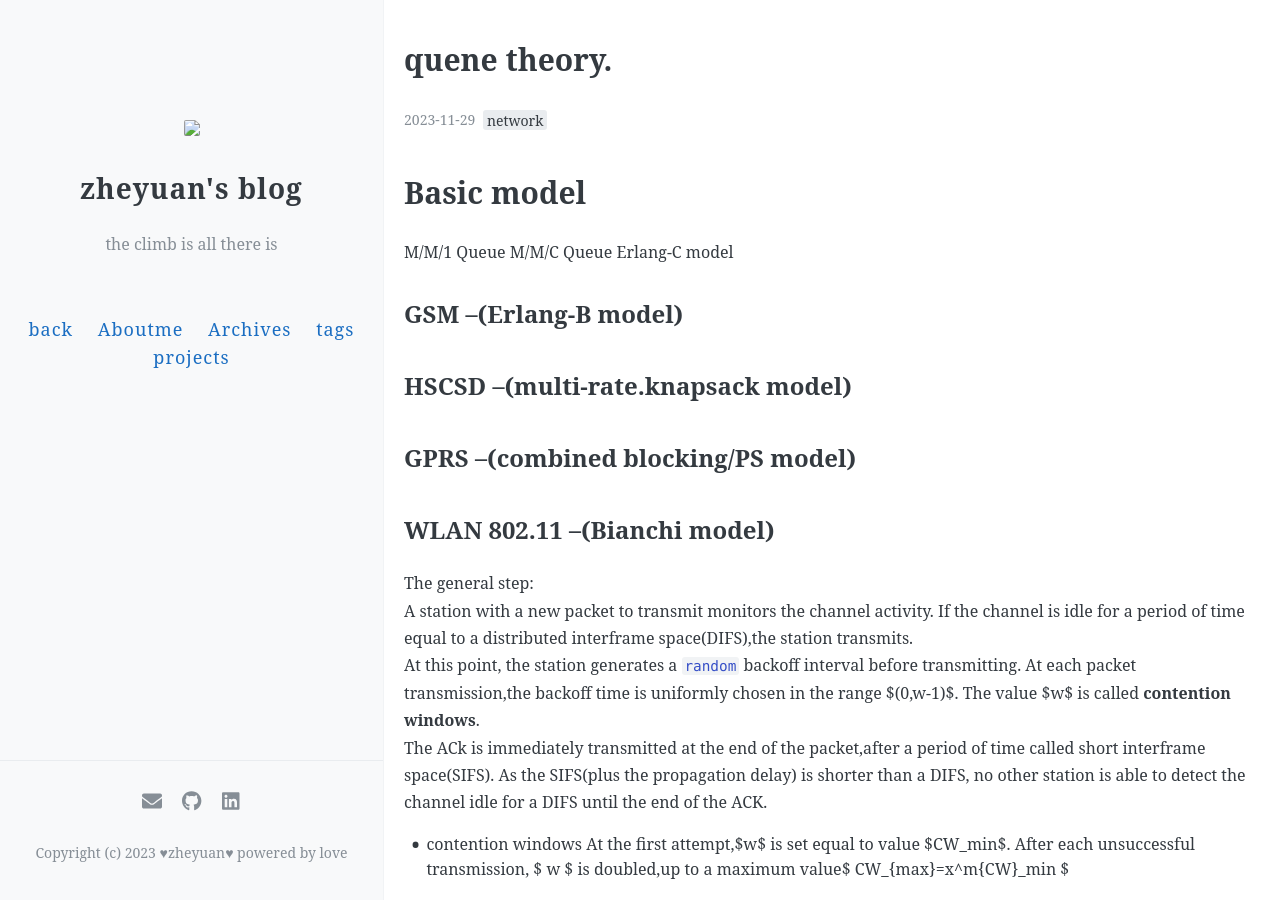
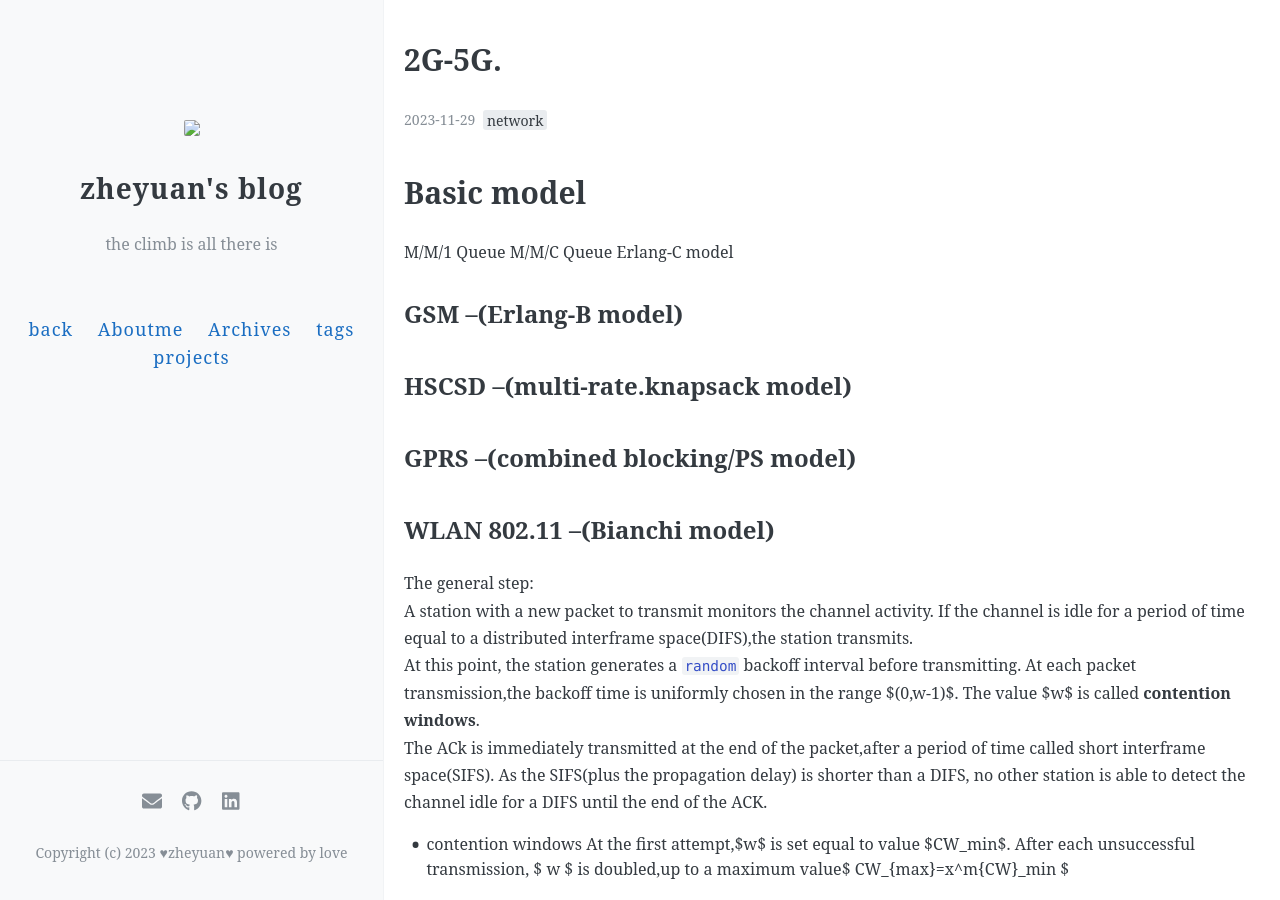
Before and after one commit to zhang-mickey/zhang-mickey.github.io, a Jekyll site: the page built from _posts/2023-11-29-2G-5G.md, in a window 1280 px wide and 900 px high. Built offline with Jekyll 4.4.1, drawn with Linux system fonts in a browser that asks for light colours; comment, search, counter and statistics services are not loaded.

Commit message:
Update and rename 2023-11-29-quene theory.md to 2023-11-29-2G-5G.md

```diff
--- a/_posts/2023-11-29-quene theory.md
+++ b/_posts/2023-11-29-2G-5G.md
@@ -1,6 +1,6 @@
 ---
 layout: post
-title: "quene theory."
+title: "2G-5G."
 date:   2023-11-29
 tags: [network]
 comments: true
```
